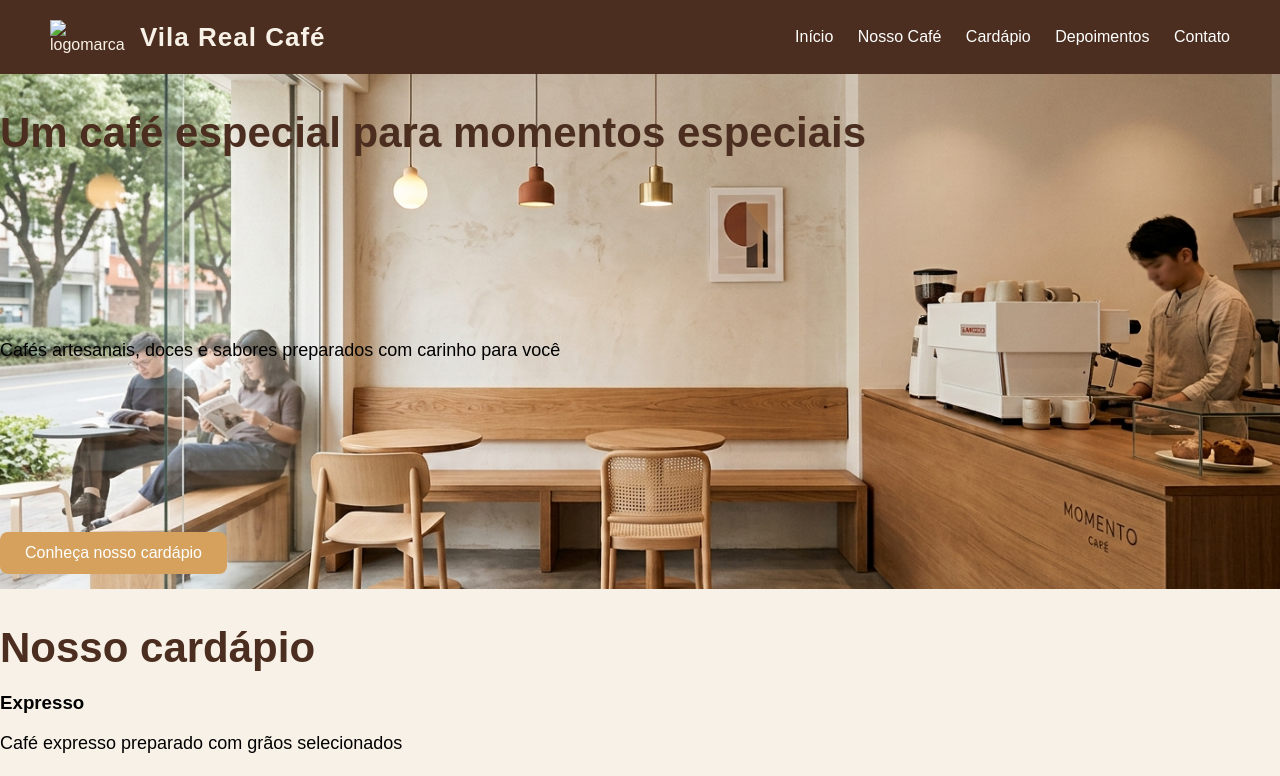
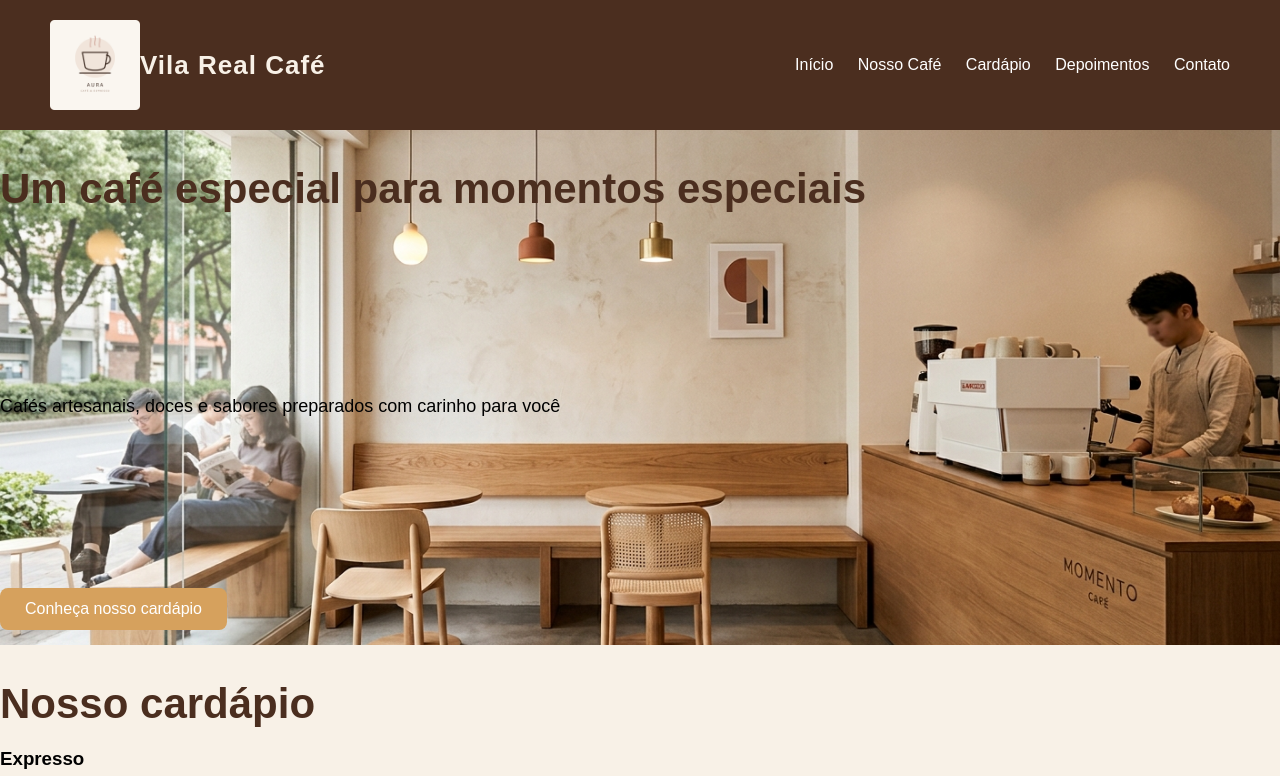
Before and after one commit to claudiofrpinto/projeto-dc-cafe, a plain HTML site: page index.html in a window 1280 px wide. Shown: the top 776 px of the page. Drawn offline with Linux system fonts and the light colour scheme.

Commit message:
Fix logo image source and HTML structure
Updated logo image source and fixed HTML structure.

```diff
--- a/index.html
+++ b/index.html
@@ -10,7 +10,7 @@
     <!-- Cabeçalho -->
     <header>
       <div class="logo">
-        <img src="cafe2.png" alt="logomarca"
+        <img src="logo.png" alt="logomarca"
         width="90 px"/>
         <h1>Vila Real Café</h1>
       </div>
```
